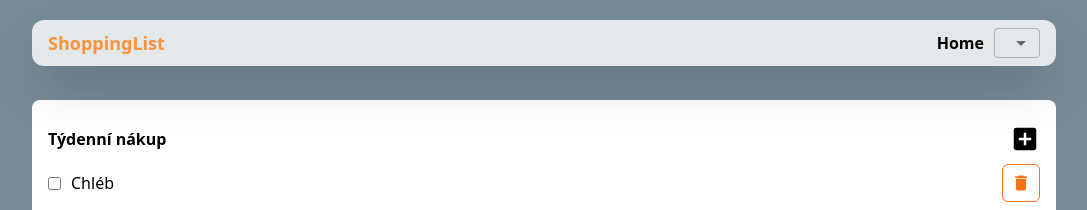
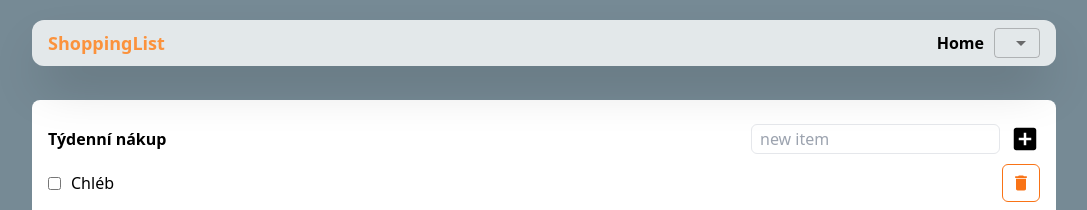
Before and after one commit to dannyseiner/UUBFSY2023-2, a React (Create React App) app in the folder frontend/: page /list/34f0e830-7665-11ee-b962-0242ac120002 in a window 1280 px wide. Shown: the top 210 px of the page, without its empty margins (96-1183 px from the left). Built offline with nearby package versions, Linux system fonts and the light colour scheme.

Commit message:
admin panel user select updated

```diff
--- /dev/null
+++ b/frontend/src/components/List/ListAdminPanel/index.tsx
@@ -0,0 +1,74 @@
+import React, { useContext } from 'react'
+
+import { List } from '../../../types/list';
+import { UserContext } from '../../../context/UserContext';
+
+import GroupIcon from "@mui/icons-material/Group";
+import SettingsIcon from "@mui/icons-material/Settings";
+import AddBoxIcon from "@mui/icons-material/AddBox";
+import DoneIcon from "@mui/icons-material/Done";
+
+type AdminPanelProps = {
+    isEditingName: boolean;
+    setIsEditingName: (value: boolean) => void;
+    listName: string;
+    setListName: (value: string) => void;
+    newItem: string;
+    setNewItem: (value: string) => void;
+    hanndleNewItemChange: (e: React.ChangeEvent<HTMLInputElement>) => void;
+    handleAddItem: () => void;
+    list: undefined | List;
+    setShowUserEdit: (value: boolean) => void;
+    handleNameChange: () => void
+    handleLeaveList: () => void
+}
+
+export default function ListAdminPanel({ isEditingName, setIsEditingName, listName, setListName, newItem, handleLeaveList, hanndleNewItemChange, handleAddItem, list, setShowUserEdit, handleNameChange }: AdminPanelProps) {
+    const { user } = useContext(UserContext);
+    return (
+        <div>
+            <div className={"flex items-center justify-between"}>
+                {isEditingName ? (
+                    <input
+                        type={"text"}
+                        value={listName}
+                        className={"border rounded-md px-2"}
+                        onChange={(e: React.ChangeEvent<HTMLInputElement>) =>
+                            setListName(e.target.value)
+                        }
+                    />
+                ) : (
+                    <p className={"text-[16px] font-bold"}>{list?.name}</p>
+                )}
+                <div className={"flex gap-[20px]"}>
+                    <div className={"flex items-center gap-[10px]"}>
+                        <input type={'text'} value={newItem} onChange={hanndleNewItemChange} placeholder={"new item"} className={"border rounded-md px-2 h-[30px]"} />
+                        <AddBoxIcon sx={{ fontSize: "30px", cursor: "pointer" }} onClick={() => handleAddItem()} />
+                    </div>
+                    {list && user && user.uuid === list.owner.uuid && (
+                        <>
+                            <GroupIcon
+                                sx={{ fontSize: "30px", cursor: "pointer" }}
+                                onClick={() => setShowUserEdit(true)}
+                            />
+                            {isEditingName ? (
+                                <DoneIcon
+                                    sx={{ fontSize: "30px", cursor: "pointer" }}
+                                    onClick={() => handleNameChange()}
+                                />
+                            ) : (
+                                <SettingsIcon
+                                    sx={{ fontSize: "30px", cursor: "pointer" }}
+                                    onClick={() => setIsEditingName(true)}
+                                />
+                            )}
+                        </>
+                    )}
+                    {list && user && user.uuid !== list.owner.uuid && (
+                        <button className={"border border-red-500 text-red-500 px-2 rounded-md hover:bg-red-500 hover:text-white py-1"} onClick={() => handleLeaveList()}>Leave</button>
+                    )}
+                </div>
+            </div>
+        </div>
+    )
+}
--- a/frontend/src/data/users.ts
+++ b/frontend/src/data/users.ts
@@ -9,36 +9,4 @@ export const mockUsers: User[] = [
     uuid: "2b3c4d5e-6f7g-8h9i-0j1k-2l3m4n5o6p7q",
     name: "Petr Svoboda",
   },
-  {
-    uuid: "3c4d5e6f-7g8h-9i0j-1k2l-3m4n5o6p7q8r",
-    name: "Lucie Dvorakova",
-  },
-  {
-    uuid: "4d5e6f7g-8h9i-0j1k-2l3m-4n5o6p7q8r9s",
-    name: "Jan Kral",
-  },
-  {
-    uuid: "5e6f7g8h-9i0j-1k2l-3m4n-5o6p7q8r9s0t",
-    name: "Eva Pospisilova",
-  },
-  {
-    uuid: "6f7g8h9i-0j1k-2l3m-4n5o-6p7q8r9s0t1u",
-    name: "Martin Vojtech",
-  },
-  {
-    uuid: "7g8h9i0j-1k2l-3m4n-5o6p-7q8r9s0t1u2v",
-    name: "Jana Horakova",
-  },
-  {
-    uuid: "8h9i0j1k-2l3m-4n5o-6p7q-8r9s0t1u2v3w",
-    name: "David Prochazka",
-  },
-  {
-    uuid: "9i0j1k2l-3m4n-5o6p-7q8r-9s0t1u2v3w4x",
-    name: "Marie Simekova",
-  },
-  {
-    uuid: "0j1k2l3m-4n5o-6p7q-8r9s-0t1u2v3w4x5y",
-    name: "Lukas Marek",
-  },
 ];
--- a/frontend/src/pages/Homepage/[list].tsx
+++ b/frontend/src/pages/Homepage/[list].tsx
@@ -16,8 +16,7 @@ import AddBoxIcon from "@mui/icons-material/AddBox";
 import DoneIcon from "@mui/icons-material/Done";
 import PersonRemoveIcon from "@mui/icons-material/PersonRemove";
 import PersonAddIcon from "@mui/icons-material/PersonAdd";
-import AddCircleOutlineIcon from "@mui/icons-material/AddCircleOutline";
-import { Select } from "@mui/material";
+import ListAdminPanel from "../../components/List/ListAdminPanel";
 
 export default function ShoppingList() {
   const { user } = useContext(UserContext);
@@ -132,6 +131,14 @@ export default function ShoppingList() {
     }
   };
 
+  const handleLeaveList = () => {
+    if (list && user && user.uuid !== list.owner.uuid) {
+      const _users = list.users.filter((_user) => _user.uuid !== user.uuid);
+      setList({ ...list, users: _users });
+      window.location.href = "/";
+    }
+  }
+
   return (
     <>
       <Drawer
@@ -167,50 +174,7 @@ export default function ShoppingList() {
       </Drawer>
 
       <div className={"w-[80%] bg-white mx-auto rounded-lg px-4 py-6"}>
-        <div className={"flex items-center justify-between"}>
-          {isEditingName ? (
-            <input
-              type={"text"}
-              value={listName}
-              className={"border rounded-md px-2"}
-              onChange={(e: React.ChangeEvent<HTMLInputElement>) =>
-                setListName(e.target.value)
-              }
-            />
-          ) : (
-            <p className={"text-[16px] font-bold"}>{list?.name}</p>
-          )}
-          <div className={"flex gap-[20px]"}>
-            <AddBoxIcon sx={{ fontSize: "30px", cursor: "pointer" }} />
-            {list && user && user.uuid === list.owner.uuid && (
-              <GroupIcon
-                sx={{ fontSize: "30px", cursor: "pointer" }}
-                onClick={() => setShowUserEdit(true)}
-              />
-            )}
-
-            {list && user && user.uuid === list.owner.uuid && (
-              <>
-                {isEditingName ? (
-                  <DoneIcon
-                    sx={{ fontSize: "30px", cursor: "pointer" }}
-                    onClick={() => handleNameChange()}
-                  />
-                ) : (
-                  <SettingsIcon
-                    sx={{ fontSize: "30px", cursor: "pointer" }}
-                    onClick={() => setIsEditingName(true)}
-                  />
-                )}
-              </>
-            )}
-          </div>
-        </div>
-        <div className={"flex items-center justify-between"}>
-          <div className={"flex items-center gap-[10px]"}>
-
-          </div>
-        </div>
+        <ListAdminPanel isEditingName={isEditingName} setIsEditingName={setIsEditingName} listName={listName} setListName={setListName} newItem={newItem} setNewItem={setNewItem} hanndleNewItemChange={hanndleNewItemChange} handleAddItem={handleAddItem} list={list} setShowUserEdit={setShowUserEdit} handleNameChange={handleNameChange} handleLeaveList={handleLeaveList} />
         <div className={"flex flex-col my-[10px] gap-[10px]"}>
           {list &&
             list?.items.map((item) => (
@@ -224,9 +188,8 @@ export default function ShoppingList() {
                 >
                   <input type={"checkbox"} checked={item.archived} />
                   <p
-                    className={`${
-                      item.archived ? "line-through text-gray-300" : ""
-                    }`}
+                    className={`${item.archived ? "line-through text-gray-300" : ""
+                      }`}
                   >
                     {item.name}
                   </p>
```
